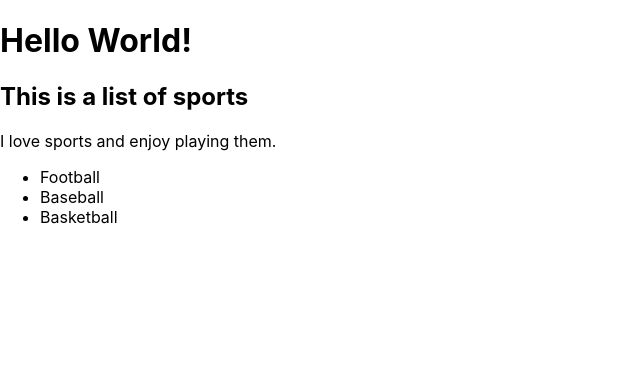
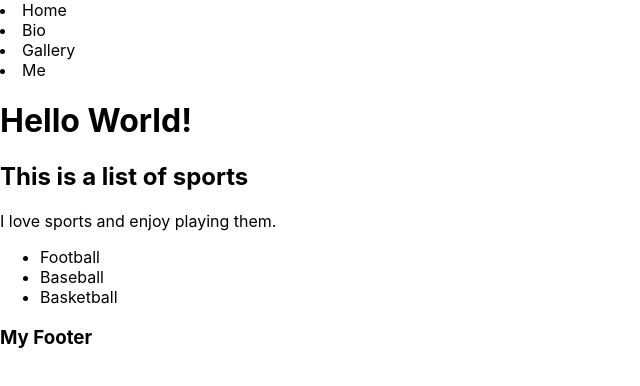
Before and after one commit to jhoward21/Meme-Generator-, a React (Create React App) app: page / in a window 1280 px wide. Shown: the top 386 px of the page, without its empty margins (0-640 px from the left). Built offline with nearby package versions, Linux system fonts and the light colour scheme.

Commit message:
practice2

```diff
--- a/public/index.html
+++ b/public/index.html
@@ -24,7 +24,7 @@
       work correctly both with client-side routing and a non-root public URL.
       Learn how to configure a non-root public URL by running `npm run build`.
     -->
-    <title>React App</title>
+    <title>MemeGenerator</title>
   </head>
   <body>
     <noscript>You need to enable JavaScript to run this app.</noscript>
--- /dev/null
+++ b/src/components/Footer.js
@@ -0,0 +1,11 @@
+import React from "react"
+
+function Footer() {
+    return (
+        <footer>
+            <h3>My Footer</h3>
+        </footer>
+    )
+}
+
+export default Footer
--- /dev/null
+++ b/src/components/MainContent.js
@@ -0,0 +1,19 @@
+import React from "react"
+
+function MainContent() {
+    return (
+        <div>
+        <h1>Hello World!</h1>
+        <h2>This is a list of sports</h2>
+        <p>I love sports and enjoy playing them.</p>
+        <ul>
+        <li>Football</li>
+        <li>Baseball</li>
+        <li>Basketball</li>
+        </ul>
+        </div>
+    )
+}
+
+
+export default MainContent
--- /dev/null
+++ b/src/components/MyApp.js
@@ -0,0 +1,16 @@
+import React from "react"
+import Footer from "./Footer"
+import Nav from "./Nav"
+import MainContent from "./MainContent"
+
+function MyApp() {
+    return (
+    <div>
+    <Nav />
+    <MainContent />
+    <Footer />
+    </div>
+    )
+}
+
+export default MyApp
--- /dev/null
+++ b/src/components/Nav.js
@@ -0,0 +1,16 @@
+import React from "react"
+
+function Nav() {
+    return (
+        <nav>
+            <li>Home</li>
+            <li>Bio</li>
+            <li>Gallery</li>
+            <li>Me</li>
+        </nav>
+    )
+}
+
+
+
+export default Nav
--- a/src/index.js
+++ b/src/index.js
@@ -4,22 +4,7 @@ import './index.css';
 import App from './App';
 import * as serviceWorker from './serviceWorker';
 
-function MyApp() {
-  return (
-  <div
-  ><h1>Hello World!</h1>
-    <h2>This is a list of sports</h2>
-    <p>I love sports and enjoy playing them.</p>
-    <ul>
-  <li>Football</li>
-  <li>Baseball</li>
-  <li>Basketball</li>
-    </ul>
-  </div>
-  )
-}
-
-
+import MyApp from "./components/MyApp"
 //JSX
 ReactDOM.render(
   <MyApp />,
```
